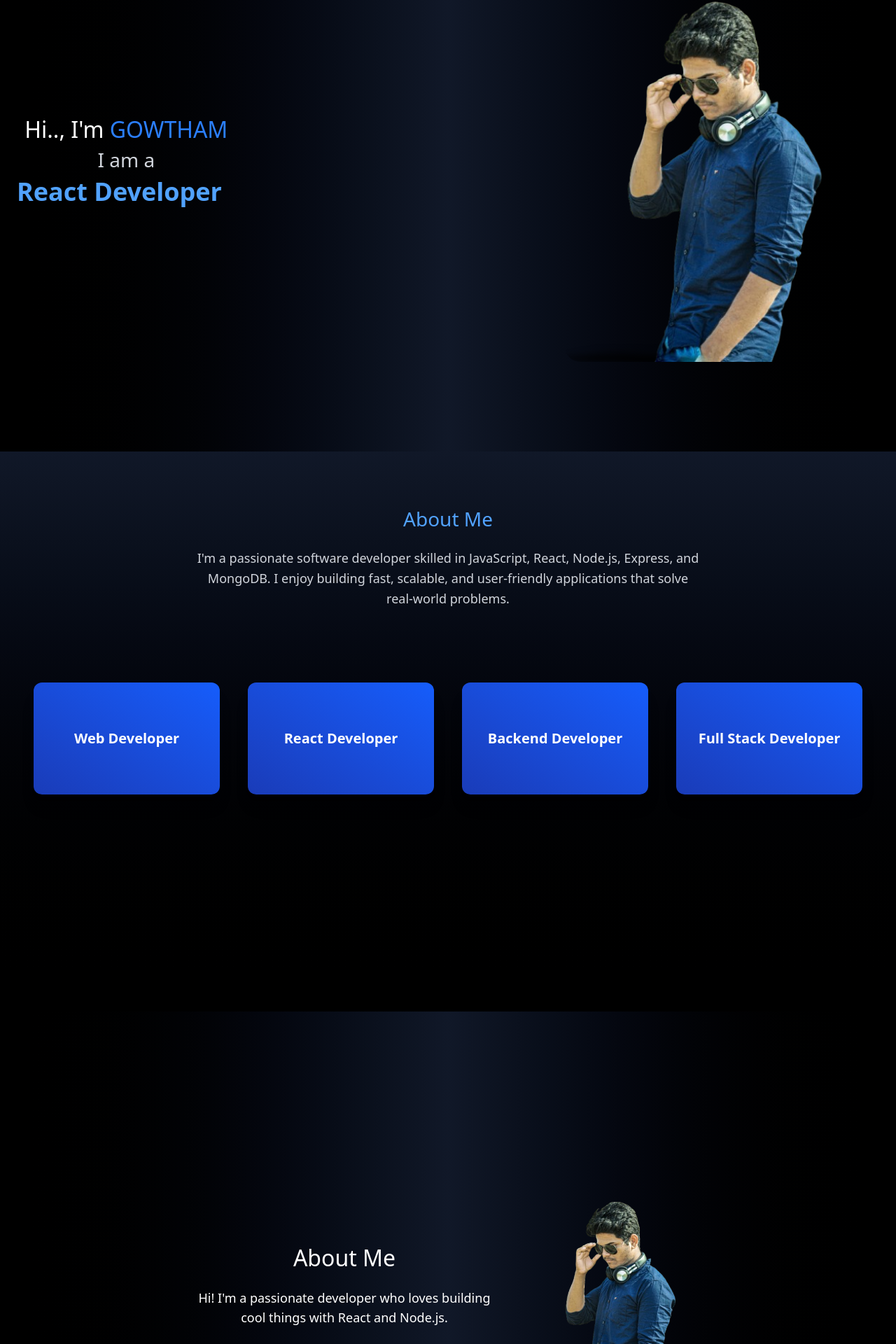
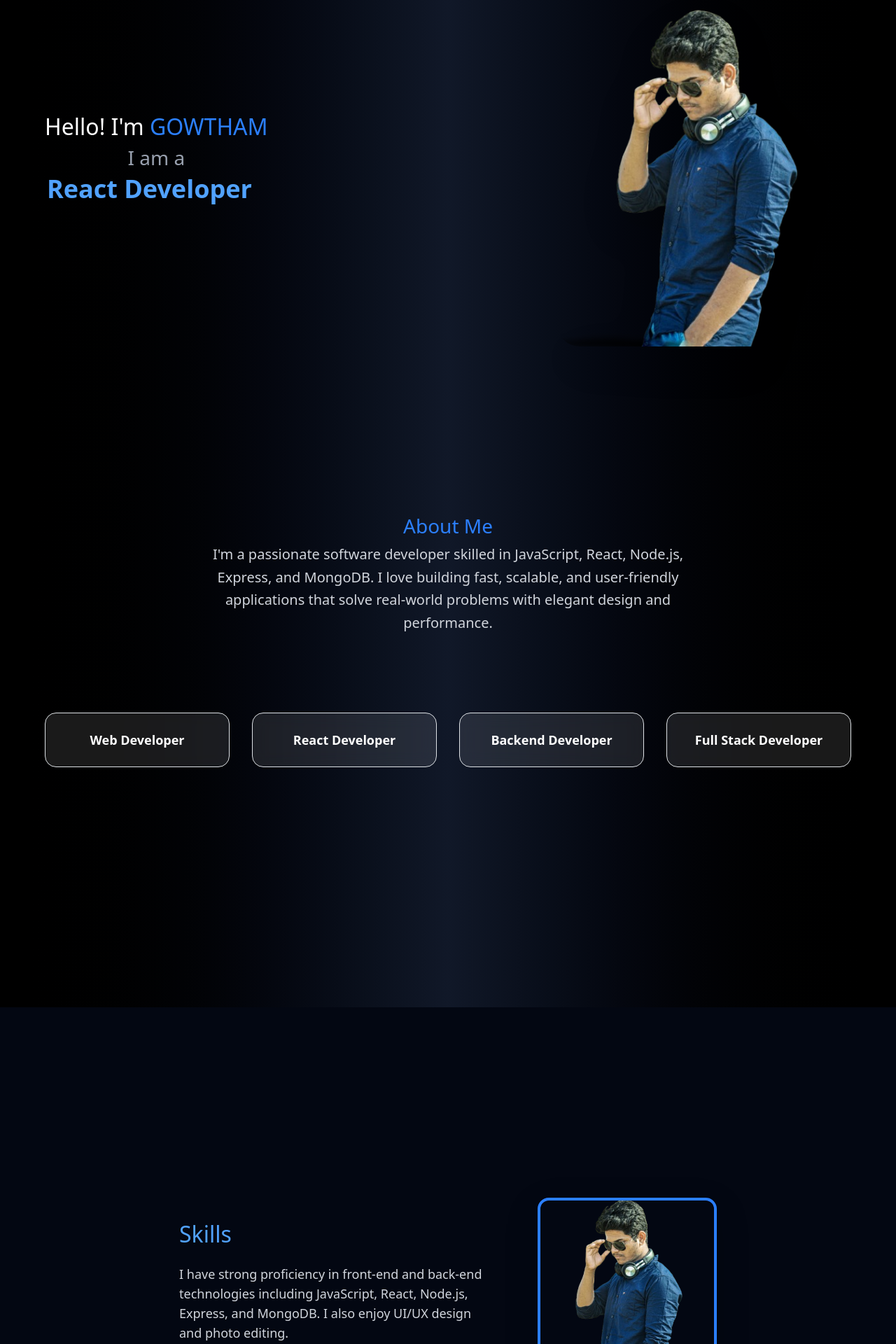
Before and after one commit to gowthamazmeera09/gowthamportfolio, a React (Vite) app: page / in a window 1280 px wide. Shown: the part 138-2058 px from the top of the page at 70% size. Built offline with nearby package versions, Linux system fonts and the light colour scheme.

Commit message:
updated skills

```diff
--- a/src/pages/Aboutme.jsx
+++ b/src/pages/Aboutme.jsx
@@ -5,55 +5,43 @@ function Aboutme() {
   const ref = useRef(null);
   const isInView = useInView(ref, { amount: 0.3 });
 
-  const roles = ['Web Developer', 'React Developer', 'Backend Developer', 'Full Stack Developer'];
+  const roles = [
+    'Web Developer',
+    'React Developer',
+    'Backend Developer',
+    'Full Stack Developer'
+  ];
 
   return (
-    <div className="min-h-screen px-4 py-20 bg-gradient-to-b from-gray-900 to-black text-white">
-      <div ref={ref} className="flex flex-col items-center justify-center">
+    <div className="min-h-screen px-6 py-24 text-white">
+      <div ref={ref} className="flex flex-col items-center justify-center max-w-6xl mx-auto">
         <AnimatePresence>
           {isInView && (
             <motion.div
-              initial={{ x: 200, opacity: 0 }}
-              animate={{ x: 0, opacity: 1 }}
-              exit={{ x: 200, opacity: 0 }}
+              initial={{ y: 80, opacity: 0 }}
+              animate={{ y: 0, opacity: 1 }}
+              exit={{ y: 80, opacity: 0 }}
               transition={{ duration: 0.8 }}
-              className="text-center max-w-3xl mb-14 px-4"
+              className="text-center max-w-3xl mb-16 px-4"
             >
-              <h3 className="text-4xl font-bold mb-4 text-blue-400">About Me</h3>
-              <p className="text-lg text-gray-300 leading-relaxed">
+              <h3 className="text-4xl md:text-5xl font-bold mb-6 text-blue-500">About Me</h3>
+              <p className="text-lg md:text-xl text-gray-300 leading-relaxed">
                 I'm a passionate software developer skilled in JavaScript, React, Node.js, Express, and MongoDB.
-                I enjoy building fast, scalable, and user-friendly applications that solve real-world problems.
+                I love building fast, scalable, and user-friendly applications that solve real-world problems with elegant design and performance.
               </p>
             </motion.div>
           )}
         </AnimatePresence>
 
-        {/* Mobile view: show one by one */}
-        <div className="flex flex-col sm:hidden gap-6 mt-8 px-6 w-full">
-          {isInView &&
-            roles.map((role, index) => (
-              <motion.div
-                key={index}
-                initial={{ opacity: 0, y: 40 }}
-                animate={{ opacity: 1, y: 0 }}
-                transition={{ delay: index * 0.5, duration: 0.6 }}
-                className="bg-gradient-to-tr from-blue-800 to-blue-600 rounded-xl shadow-xl p-6 flex items-center justify-center text-xl font-semibold text-white h-40 hover:scale-105 transition-transform duration-300"
-              >
-                {role}
-              </motion.div>
-            ))}
-        </div>
-
-        {/* Desktop view: grid layout */}
-        <div className="hidden sm:grid grid-cols-2 lg:grid-cols-4 gap-10 mt-8 px-6 w-full">
+        <div className="grid grid-cols-1 sm:grid-cols-2 lg:grid-cols-4 gap-8 mt-8 w-full">
           {isInView &&
             roles.map((role, index) => (
               <motion.div
                 key={index}
                 initial={{ opacity: 0, y: 50 }}
                 animate={{ opacity: 1, y: 0 }}
-                transition={{ delay: index * 0.2, duration: 0.5 }}
-                className="bg-gradient-to-tr from-blue-800 to-blue-600 rounded-xl shadow-xl p-6 flex items-center justify-center text-xl font-semibold text-white h-40 hover:scale-105 transition-transform duration-300"
+                transition={{ delay: index * 0.2, duration: 0.6 }}
+                className="glass-card p-6 rounded-2xl text-center text-lg font-semibold backdrop-blur-md bg-white/10 border border-white/20 hover:scale-105 transition duration-300"
               >
                 {role}
               </motion.div>
--- a/src/pages/Home.jsx
+++ b/src/pages/Home.jsx
@@ -8,28 +8,25 @@ import Skills from './Skills';
 function Home() {
   return (
     <div className=" text-white">
-      <div className="flex items-center justify-center px-4 md:px-24">
-        <div className="flex flex-col-reverse md:flex-row items-center justify-between w-full max-w-7xl gap-16 mt-20">
+      <div className="flex items-center justify-center px-4 md:px-16 pt-24">
+        <div className="flex flex-col-reverse md:flex-row items-center justify-between w-full max-w-6xl gap-12">
 
-          {/* Text Section with animation */}
+          {/* Text Section */}
           <motion.div
             className="text-center md:text-left space-y-6"
             initial={{ opacity: 0, x: -100 }}
             animate={{ opacity: 1, x: 0 }}
             transition={{ duration: 1 }}
           >
-            <h2 className="text-3xl md:text-5xl font-bold text-white">
-              Hi.., I'm <span className="text-blue-500">GOWTHAM</span>
+            <h2 className="text-4xl md:text-5xl font-bold text-white leading-snug">
+              Hello! I'm <span className="text-blue-500">GOWTHAM</span>
             </h2>
-            <h3 className="text-xl md:text-2xl text-gray-300 font-light">I am a</h3>
+            <h3 className="text-xl md:text-2xl text-gray-400 font-light">I am a</h3>
             <TypeAnimation
               sequence={[
-                'MERN Stack Developer',
-                2000,
-                'React Developer',
-                2000,
-                'Photo Editor',
-                2000
+                'MERN Stack Developer', 2000,
+                'React Developer', 2000,
+                'Photo Editor', 2000
               ]}
               wrapper="span"
               cursor={true}
@@ -38,24 +35,24 @@ function Home() {
             />
           </motion.div>
 
-          {/* Image Section with animation */}
+          {/* Image Section */}
           <motion.div
-            className="w-full md:w-[400px] lg:w-[450px]"
-            initial={{ opacity: 0, scale: 0.8 }}
+            className="w-full md:w-[380px] lg:w-[420px] drop-shadow-2xl"
+            initial={{ opacity: 0, scale: 0.85 }}
             animate={{ opacity: 1, scale: 1 }}
             transition={{ duration: 1.2 }}
           >
             <img
               src={agm}
               alt="Gowtham"
-              className="rounded-3xl  w-full h-auto object-cover "
+              className="rounded-[2rem] w-full h-auto object-cover"
             />
           </motion.div>
 
         </div>
       </div>
 
-      <div className="mt-32">
+      <div className="mt-36">
         <Aboutme />
       </div>
 
--- a/src/pages/Skills.jsx
+++ b/src/pages/Skills.jsx
@@ -1,55 +1,47 @@
-import React, { useRef } from 'react'
-import { motion, AnimatePresence } from 'framer-motion'
-import { useInView } from 'framer-motion'
+import React, { useRef } from 'react';
+import { TypeAnimation } from 'react-type-animation';
+import { motion, AnimatePresence, useInView } from 'framer-motion';
 import agm from '../assets/gmm.png';
 
 function Skills() {
-  const ref = useRef(null)
-  const isInView = useInView(ref, { amount: 0.3 })
+  const ref = useRef(null);
+  const isInView = useInView(ref, { amount: 0.3 });
 
   return (
-    <div
-      ref={ref}
-      className='text-white flex items-center justify-center min-h-screen'
-    >
+    <div ref={ref} className="text-white bg-gray-950 flex items-center justify-center min-h-screen px-4">
       <AnimatePresence>
         {isInView && (
-          <div className='flex flex-col md:flex-row items-center justify-center gap-10'>
-
-            {/* About Me Text */}
+          <div className="flex flex-col md:flex-row items-center justify-center gap-16">
             <motion.div
-              key="about-text"
-              initial={{ x: -200, opacity: 0 }}
+              initial={{ x: -100, opacity: 0 }}
               animate={{ x: 0, opacity: 1 }}
-              exit={{ x: -200, opacity: 0 }}
+              exit={{ x: -100, opacity: 0 }}
               transition={{ duration: 0.8 }}
-              className='text-center md:text-left'
+              className="max-w-md"
             >
-              <h2 className='text-4xl font-bold mb-4'>About Me</h2>
-              <p className='text-lg max-w-md'>
-                Hi! I'm a passionate developer who loves building cool things with React and Node.js.
+              <h2 className="text-5xl font-bold mb-4 text-blue-400">Skills</h2>
+              <p className="text-lg text-gray-300">
+                I have strong proficiency in front-end and back-end technologies including JavaScript, React, Node.js, Express, and MongoDB. I also enjoy UI/UX design and photo editing.
               </p>
             </motion.div>
 
-            {/* Image */}
             <motion.div
-              key="about-img"
-              initial={{ x: 200, opacity: 0 }}
-              animate={{ x: 0, opacity: 3 }}
-              exit={{ x: 200, opacity: 0 }}
+              initial={{ x: 100, opacity: 0 }}
+              animate={{ x: 0, opacity: 1 }}
+              exit={{ x: 100, opacity: 0 }}
               transition={{ duration: 0.8 }}
             >
               <img
                 src={agm}
-                alt="About me"
-                className=' w-64 h-64 object-cover'
+                alt="Skills"
+                className="rounded-2xl w-64 h-64 object-cover shadow-lg border-4 border-blue-500"
               />
             </motion.div>
           </div>
         )}
       </AnimatePresence>
     </div>
-  )
+  );
 }
 
 export default Skills;
```
